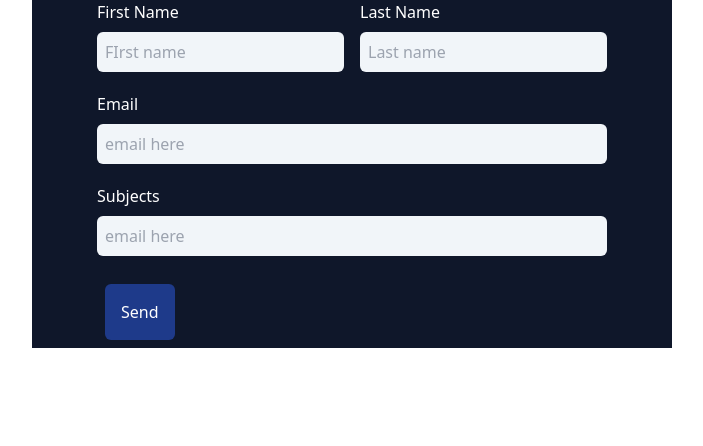
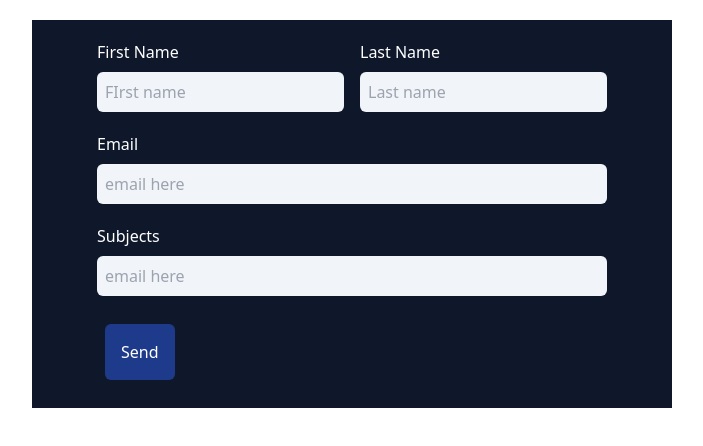
Before and after one commit to Desmond-netw/rhf-demo-1, a React (Vite) app: page / in a window 1280 px wide. Shown: the top 446 px of the page, without its empty margins (288-991 px from the left). Built offline with nearby package versions, Linux system fonts and the light colour scheme.

Commit message:
main: UPdate: padding and margin of container

```diff
--- a/src/components/demoForm.tsx
+++ b/src/components/demoForm.tsx
@@ -1,14 +1,15 @@
 import { useForm } from "react-hook-form";
+import { DevTool } from "@hookform/devtools";
 import "../index.css";
 
 export const DemoForm = () => {
   const form = useForm();
-  const { register } = form;
+  const { register, control } = form;
 
   return (
     <>
-      <div className=" w-100vw h-100vh flex justify-center align-middle my-0 mx-auto ">
-        <div className=" w-6/12 flex justify-center text-white bg-slate-900">
+      <div className=" w-100vw h-100vh flex justify-center py-5 align-middle my-0 mx-auto ">
+        <div className=" w-6/12 h-auto flex justify-center align-middle py-5 text-white bg-slate-900">
           <form className=" w-auto flex flex-col gap-5">
             <div className=" flex  gap-4 ">
               {/* first name */}
@@ -65,6 +66,7 @@ export const DemoForm = () => {
               />
             </div>
           </form>
+          <DevTool control={control} />
         </div>
       </div>
     </>
```
